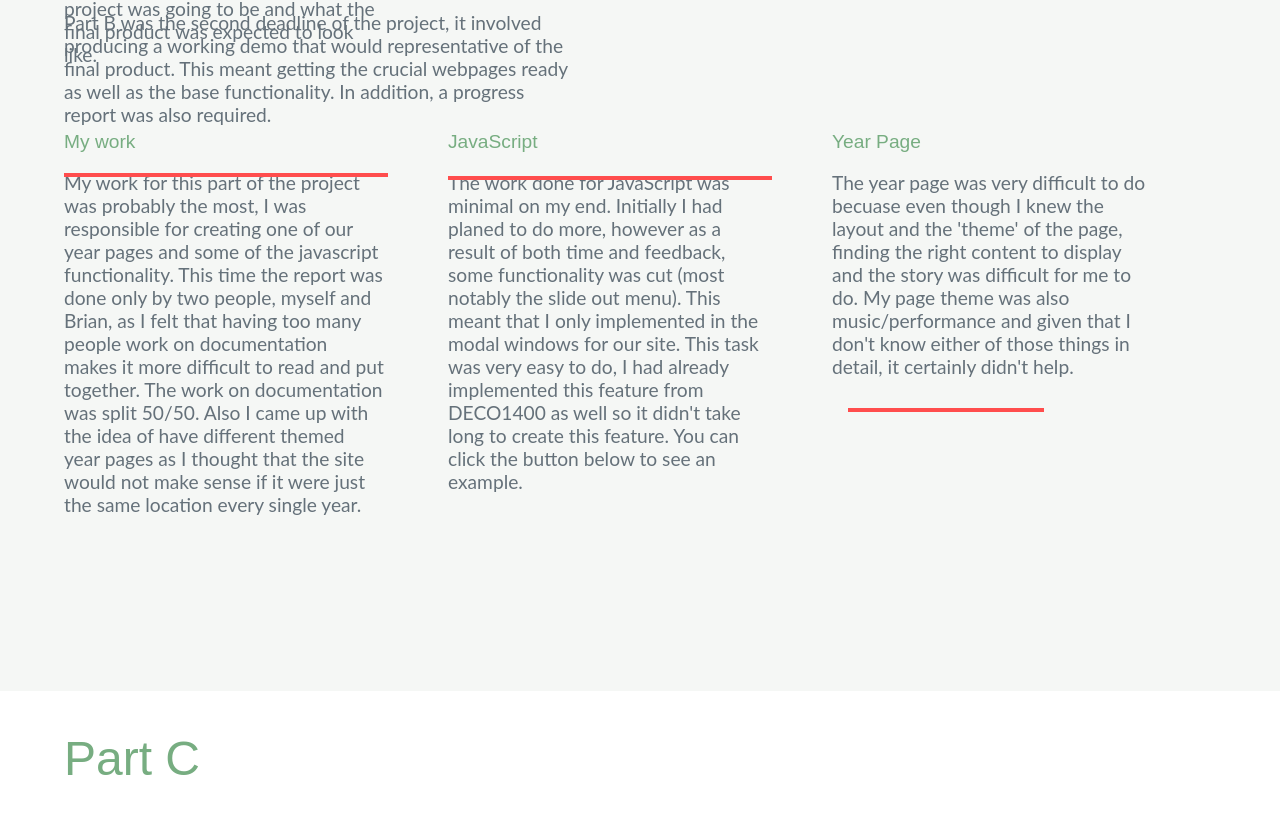
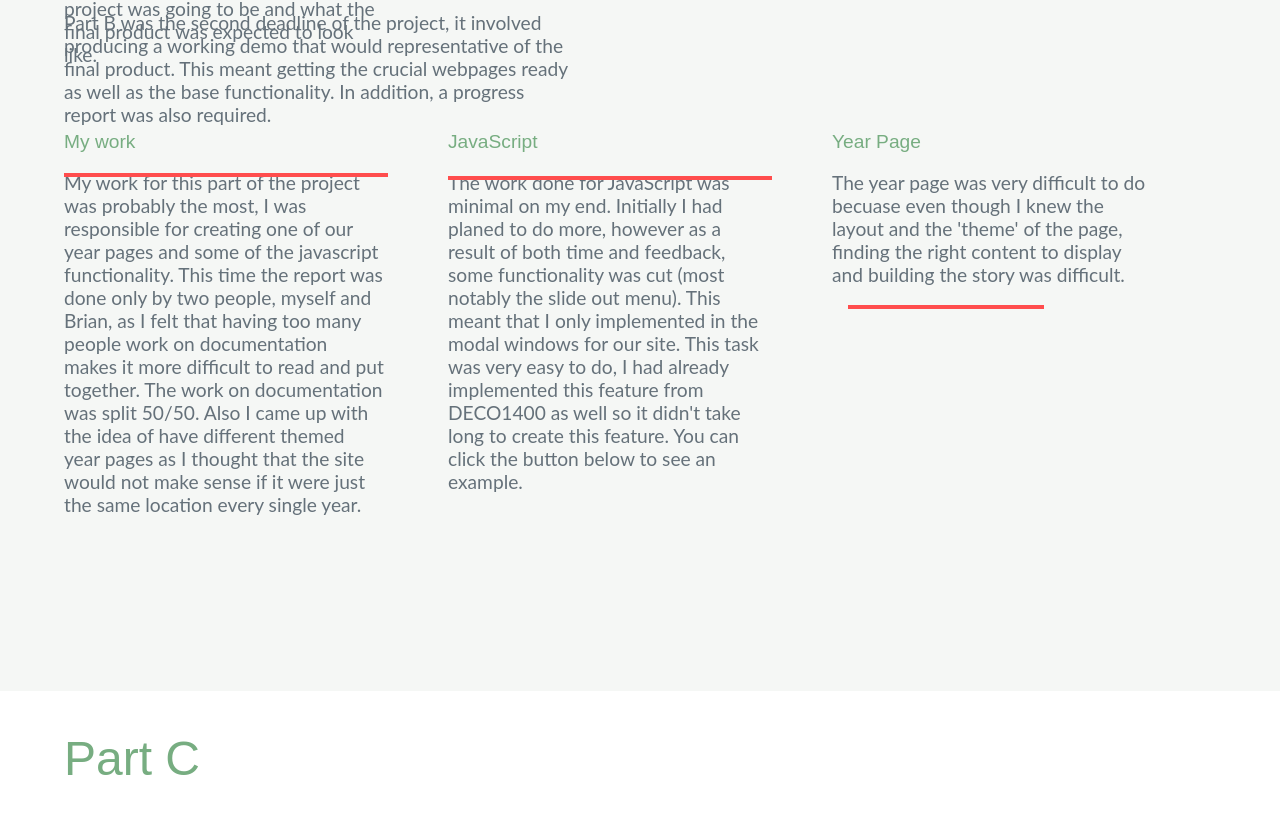
Before and after one commit to JZ4012/deco-portfolio, a plain HTML site: page index.html in a window 1280 px wide. Shown: the part 3069-3882 px from the top of the page. Drawn offline with Linux system fonts and the light colour scheme.

Commit message:
Started Part B
Also i meant completed part A last commit lol

```diff
--- a/css/style.css
+++ b/css/style.css
@@ -250,12 +250,12 @@ section{
   position: absolute;
 }
 
+.partBSection, .reflectionSection, .otherSection{
+  background-color: rgba(245,247,245,0.95);
+}
+
 .partASection>h1{
   top: 275%;
-}
-
-.partBSection, .reflectionSection, .otherSection{
-  background-color: rgba(245,247,245,0.95);
 }
 
 .partBSection>h1{
--- a/index.html
+++ b/index.html
@@ -169,7 +169,7 @@
         <section class="seperator" id="partBYearSep">
         </section>
         <br>
-        <p>The year page was very difficult to do becuase even though I knew the layout and the 'theme' of the page, finding the right content to display and the story was difficult for me to do. My page theme was also music/performance and given that I don't know either of those things in detail, it certainly didn't help. </p>
+        <p>The year page was very difficult to do becuase even though I knew the layout and the 'theme' of the page, finding the right content to display and building the story was difficult.</p>
       </div>
       <button type="button" name="modal">Click me!</button>
     </section>
```
